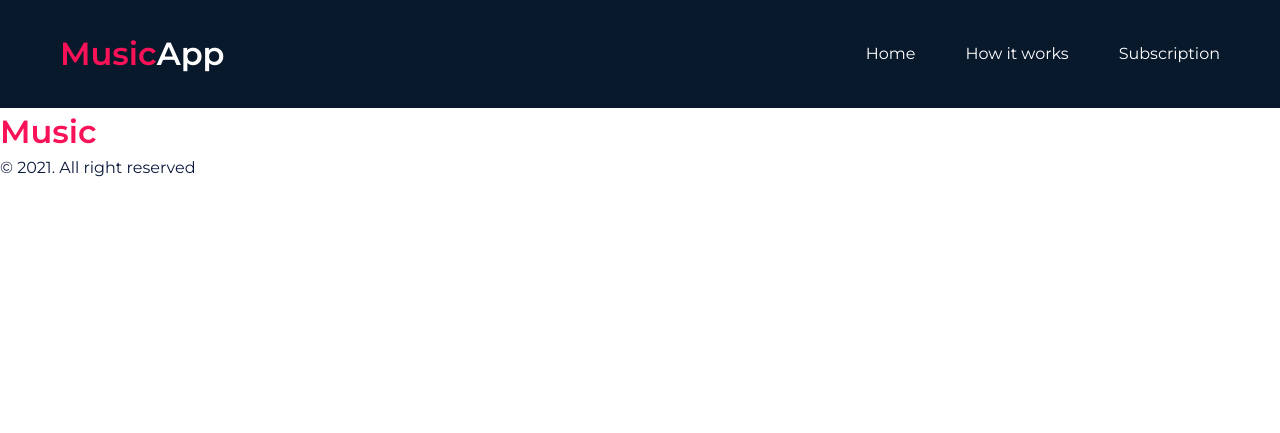
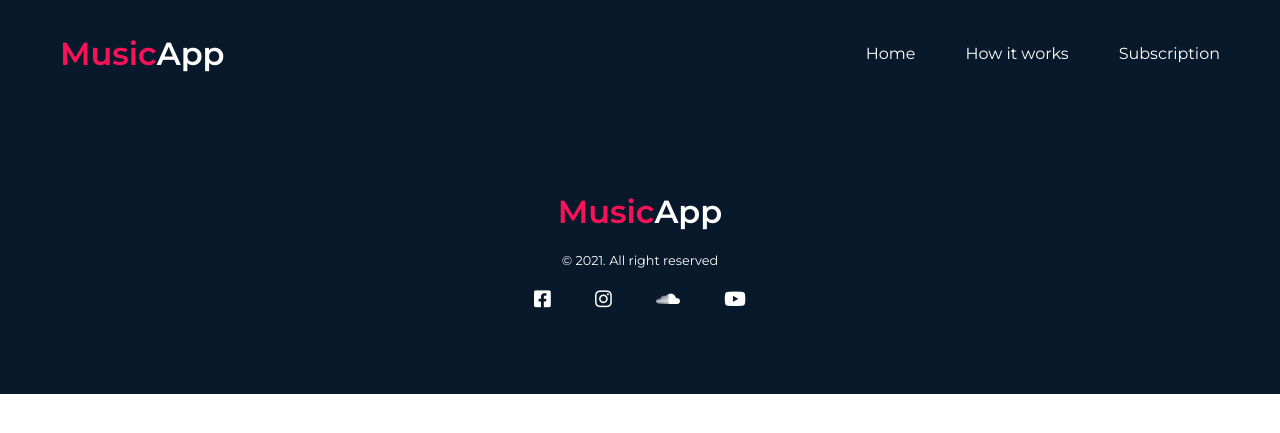
Before and after one commit to ZoricaZeljkovic/music-app, a PHP site: page / in a window 1280 px wide. Shown: the top 433 px of the page. Run offline with PHP 8.4, Linux system fonts and the light colour scheme; some libraries are stand-ins or nearby versions.

Commit message:
footer css

```diff
--- a/css/style.css
+++ b/css/style.css
@@ -64,4 +64,22 @@ nav ul li {
   margin-left: 50px;
 }
 
+/**************
+footer
+**************/
+footer {
+  background: #09192c;
+  text-align: center;
+  padding: 80px 0;
+}
+footer p {
+  color: white;
+  padding: 15px 0;
+  font-size: 0.8rem;
+}
+footer a {
+  margin: 0 20px;
+  font-size: 1.2rem;
+}
+
 /*# sourceMappingURL=style.css.map */
--- a/index.php
+++ b/index.php
@@ -23,7 +23,7 @@
        <a href="index.php" class="logo"><span>Music</span>App</a>
        <p>&copy; 2021. All right reserved</p>
        <a href=""><i class="fab fa-facebook-square"></i></a>
-       <a href=""><i class="fab fa-facebook-instagram"></i></a>
+       <a href=""><i class="fab fa-instagram"></i></a>
        <a href=""><i class="fab fa-soundcloud"></i></a>
        <a href=""><i class="fab fa-youtube"></i></a>
    </footer>
--- a/scss/style.scss
+++ b/scss/style.scss
@@ -75,3 +75,21 @@ nav {
         }
     }
 }
+
+/**************
+footer
+**************/
+footer {
+    background: $navPlava;
+    text-align: center;
+    padding: $padding;
+    p {
+        color: $bela;
+        padding: 15px 0;
+        font-size: .8rem;
+    }
+    a {
+        margin: 0 20px;
+        font-size: 1.2rem;
+    }
+}
```
Also changed, not shown: 1 other file.
